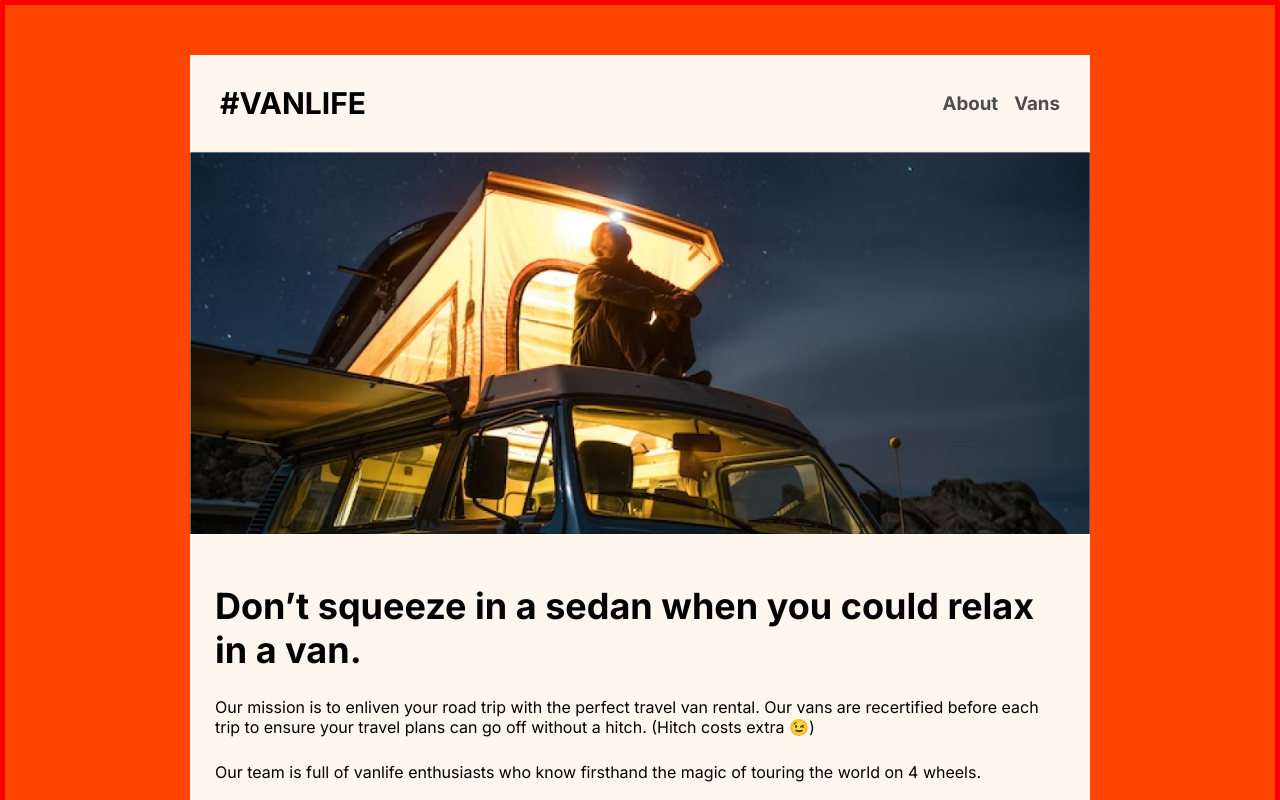
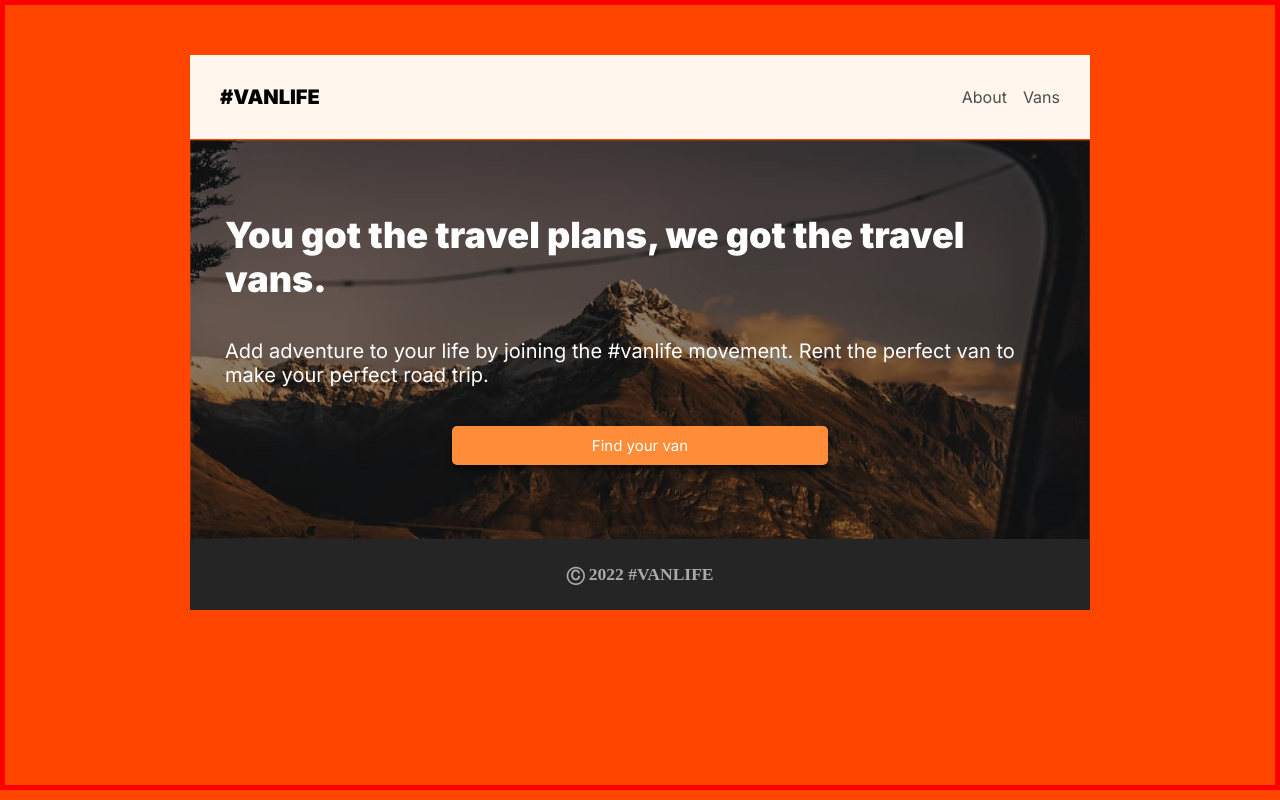
Before and after one commit to aadarsh10c/VanLife-react, a React (Vite) app: page / in a window 1280 px wide. Shown: the top 800 px of the page. Built offline with nearby package versions, Linux system fonts and the light colour scheme.

Commit message:
Added basic route for the website

```diff
--- a/src/About.jsx
+++ b/src/About.jsx
@@ -1,5 +1,6 @@
 import React from "react";
 import picURL from './assets/image_54_2x.png'
+import { Link } from 'react-router-dom'
 export default function About ( ){
     return(
         <div className="about">
@@ -23,7 +24,7 @@ export default function About ( ){
                         <h2 >Your destination is waiting.</h2>
                     </div>
 
-                    <a href="#" className="about__desc--btn">Explore our vans</a>
+                    <Link to='/vans' className="about__desc--btn">Explore our vans</Link>
                 </div>
              </div>
         </div>
--- a/src/App.jsx
+++ b/src/App.jsx
@@ -1,6 +1,6 @@
 import { useState } from 'react'
 import Front from './Front'
-import { BrowserRouter, Routes, Route , Link} from 'react-router-dom'
+import { BrowserRouter} from 'react-router-dom'
 
 // return(
   //   <BrowserRouter>
@@ -16,22 +16,15 @@ import { BrowserRouter, Routes, Route , Link} from 'react-router-dom'
 function App() {
 
   return (
-    <div className="App">
-      <Front />
-    </div>
+    <BrowserRouter>
+      <div className="App">
+        <Front />
+      </div>
+    </BrowserRouter>
+
   )
 }
 
-function Home(){
-  return(
-    <h1>Hello, React Router!</h1>
-  )
-}
 
-function About(){
-  return(
-    <h1>About Page</h1>
-  )
-}
 
 export default App
--- a/src/Front.jsx
+++ b/src/Front.jsx
@@ -1,14 +1,18 @@
 import React from "react";
 import Header from "./Header";
-//import Home from "./Home";
+import Home from "./Home";
 import Footer from "./Footer";
 import About from "./About";
+import { Routes , Route } from 'react-router-dom'
 
 export default function Front(){
     return(
         <div className="front">
             <Header />
-            <About />
+            <Routes>
+                <Route path='/' element={<Home />} />
+                <Route path='/about' element={<About />} />
+            </Routes>
             <Footer />
         </div>
     )
--- a/src/Header.jsx
+++ b/src/Header.jsx
@@ -6,11 +6,11 @@ export default function Header () {
         <header>
             <nav className="header">
                 <div className="header__main">
-                    <h1>#VANLIFE</h1>
+                    <Link className='Link' to='/' >#VANLIFE</Link>
                 </div>
                 <div className="header__sub">
-                    <h3>About</h3>
-                    <h3>Vans</h3>
+                    <Link className='Link' to='/about'>About</Link>
+                    <Link className='Link' to='/vans'>Vans</Link>
                 </div>
             </nav>
         </header>
--- a/src/index.scss
+++ b/src/index.scss
@@ -26,6 +26,16 @@ body{
   max-width: 90rem;
   min-height: 85vh;
 }
+.Link{
+  &,
+  &:link,
+  &:visited{
+    text-decoration: none;
+  }
+  &:hover{
+    text-decoration: underline;
+  }
+}
 .header{
   padding: 3rem;
   display: flex;
@@ -36,6 +46,9 @@ body{
   &__main{
     font-size: 2rem;
     font-weight: 900;
+    &>a{
+      color:black;
+    }
   }
   &__sub{
     display: flex;
@@ -43,7 +56,9 @@ body{
     gap: 1em;
     justify-content: space-around;
     font-size: 1.6rem;
-    color: #4D4D4D;
+    &>a{
+      color: #4D4D4D;
+    }
   }
 
 }
```
